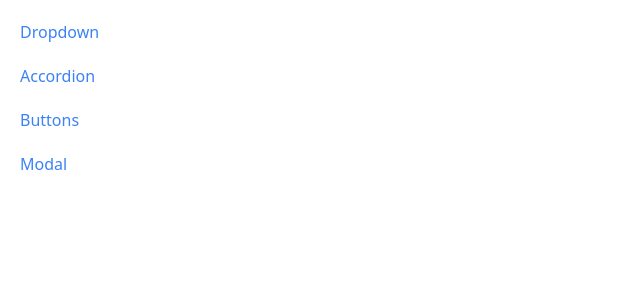
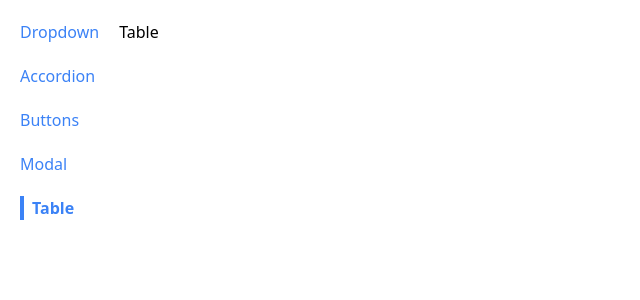
Before and after one commit to Umesh-Singadi/componets, a React (Vite) app: page /table in a window 1280 px wide. Shown: the top 300 px of the page, without its empty margins (0-640 px from the left). Built offline with nearby package versions, Linux system fonts and the light colour scheme.

Commit message:
Create Table component

```diff
--- a/src/App.jsx
+++ b/src/App.jsx
@@ -4,22 +4,26 @@
 import ButtonPage from "./pages/ButtonPage";
 import ModalPage from "./pages/ModalPage";
 import Sidebar from "./components/Sidebar";
+import TablePage from "./pages/TablePage";
 
 function App() {
   return (
     <div className="container mx-auto flex p-5 w-full">
-      <Sidebar></Sidebar>
+      <Sidebar />
       <Rout path="/">
-        <DropdownPage></DropdownPage>
+        <DropdownPage />
       </Rout>
       <Rout path="/accordion">
-        <AccordionPage></AccordionPage>
+        <AccordionPage />
       </Rout>
       <Rout path="/buttons">
-        <ButtonPage></ButtonPage>
+        <ButtonPage />
       </Rout>
       <Rout path="/modal">
-        <ModalPage></ModalPage>
+        <ModalPage />
+      </Rout>
+      <Rout path="/table">
+        <TablePage />
       </Rout>
     </div>
   );
--- a/src/components/Sidebar.jsx
+++ b/src/components/Sidebar.jsx
@@ -9,6 +9,7 @@
     { textToShow: "Accordion", path: "/accordion" },
     { textToShow: "Buttons", path: "/buttons" },
     { textToShow: "Modal", path: "/modal" },
+    { textToShow: "Table", path: "/table" },
   ];
 
   const classes = classNames("mb-10", {
--- /dev/null
+++ b/src/components/Table.jsx
@@ -0,0 +1,5 @@
+function Table() {
+  return <div>Table</div>;
+}
+
+export default Table;
--- /dev/null
+++ b/src/pages/TablePage.jsx
@@ -0,0 +1,10 @@
+import Table from "../components/Table";
+function TablePage() {
+  return (
+    <>
+      <Table></Table>
+    </>
+  );
+}
+
+export default TablePage;
```
